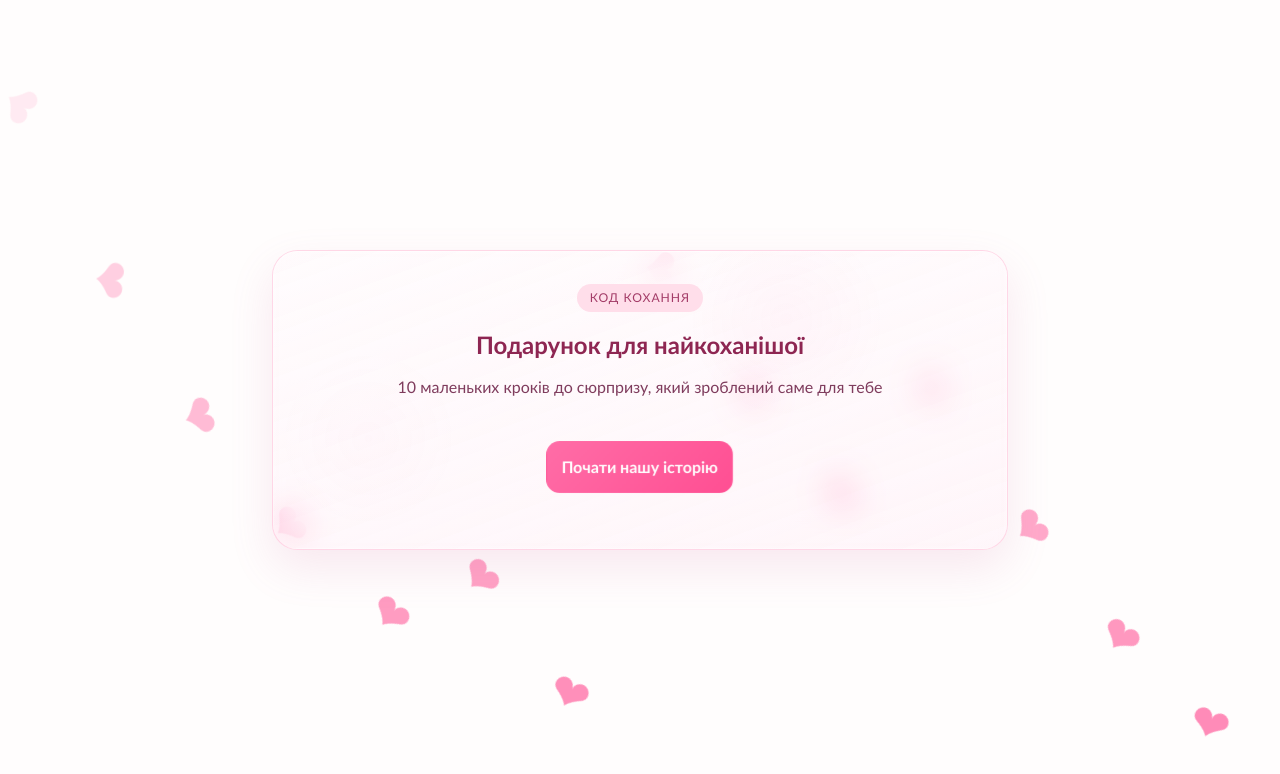
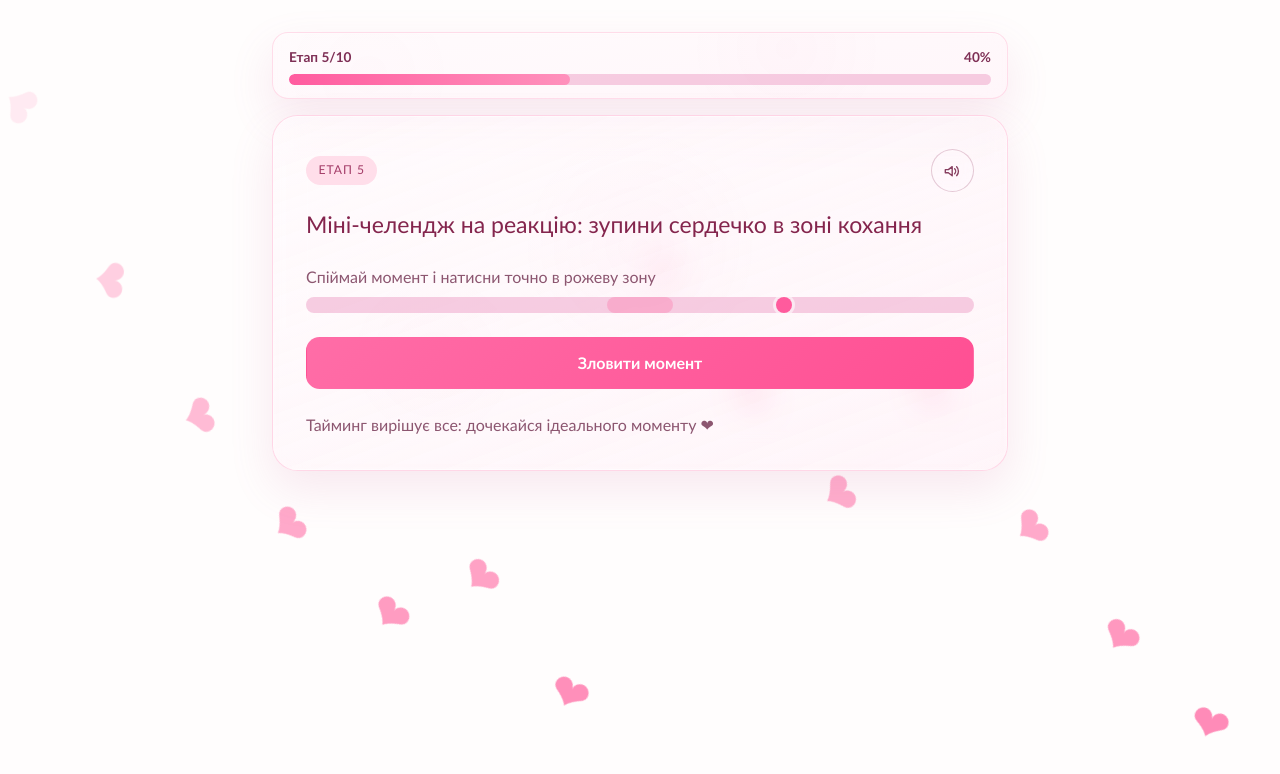
Before and after one commit to serhii-korniichuk/valentine-app, a React (Vite) app: page / in a window 1280 px wide. Shown: the top 774 px of the page. Built offline with nearby package versions, Linux system fonts and the light colour scheme.

Commit message:
feat: add hold and reaction stages with corresponding gameplay mechanics and UI updates

```diff
--- a/src/App.tsx
+++ b/src/App.tsx
@@ -1,28 +1,28 @@
-import { useMemo, useState } from 'react'
-import type { CSSProperties } from 'react'
-import classNames from 'classnames'
-import styles from './App.module.scss'
-import { quizScenario } from './config/quizScenario'
-import BackgroundHearts from './components/BackgroundHearts'
-import ConfettiBurst from './components/ConfettiBurst'
-import FinalScreen from './components/FinalScreen'
-import HomeScreen from './components/HomeScreen'
-import ProgressBar from './components/ProgressBar'
-import StageScreen from './components/StageScreen'
-import { usePullToRefresh } from './hooks/usePullToRefresh'
-import { useSound } from './hooks/useSound'
+import { useMemo, useState } from "react";
+import type { CSSProperties } from "react";
+import classNames from "classnames";
+import styles from "./App.module.scss";
+import { quizScenario } from "./config/quizScenario";
+import BackgroundHearts from "./components/BackgroundHearts";
+import ConfettiBurst from "./components/ConfettiBurst";
+import FinalScreen from "./components/FinalScreen";
+import HomeScreen from "./components/HomeScreen";
+import ProgressBar from "./components/ProgressBar";
+import StageScreen from "./components/StageScreen";
+import { usePullToRefresh } from "./hooks/usePullToRefresh";
+import { useSound } from "./hooks/useSound";
 
-type ViewMode = 'home' | 'stages' | 'final'
+type ViewMode = "home" | "stages" | "final";
 
 const App = () => {
-  const [mode, setMode] = useState<ViewMode>('home')
-  const [currentStage, setCurrentStage] = useState(0)
-  const [collectedHearts, setCollectedHearts] = useState<string[]>([])
-  const [confettiTrigger, setConfettiTrigger] = useState(0)
-  const [rewardOpened, setRewardOpened] = useState(false)
-  const [isTransitioning, setIsTransitioning] = useState(false)
+  const [mode, setMode] = useState<ViewMode>("stages");
+  const [currentStage, setCurrentStage] = useState(4);
+  const [collectedHearts, setCollectedHearts] = useState<string[]>([]);
+  const [confettiTrigger, setConfettiTrigger] = useState(0);
+  const [rewardOpened, setRewardOpened] = useState(false);
+  const [isTransitioning, setIsTransitioning] = useState(false);
 
-  const { enabled, setEnabled, unlock, play } = useSound()
+  const { enabled, setEnabled, unlock, play } = useSound();
   const {
     shellRef,
     pullDistance,
@@ -33,96 +33,101 @@ const App = () => {
     onPointerMove,
     onPointerUp,
     onPointerCancel,
-  } = usePullToRefresh()
+  } = usePullToRefresh();
 
-  const stages = quizScenario.stages
-  const activeStage = stages[currentStage]
-  const totalStages = stages.length
+  const stages = quizScenario.stages;
+  const activeStage = stages[currentStage];
+  const totalStages = stages.length;
 
-  const allRewardLabels = useMemo(() => stages.map((stage) => stage.rewardLabel), [stages])
+  const allRewardLabels = useMemo(
+    () => stages.map((stage) => stage.rewardLabel),
+    [stages],
+  );
 
   const triggerConfetti = () => {
-    setConfettiTrigger((prev) => prev + 1)
-  }
+    setConfettiTrigger((prev) => prev + 1);
+  };
 
   const startQuizFlow = async () => {
-    await unlock()
-    setMode('stages')
-    setCurrentStage(0)
-    setCollectedHearts([])
-    setRewardOpened(false)
-    setConfettiTrigger(0)
-    setIsTransitioning(false)
-  }
+    await unlock();
+    setMode("stages");
+    setCurrentStage(0);
+    setCollectedHearts([]);
+    setRewardOpened(false);
+    setConfettiTrigger(0);
+    setIsTransitioning(false);
+  };
 
   const startQuiz = async () => {
     if (quizScenario.home.unlockGate?.enabled) {
-      triggerConfetti()
-      await play('success')
+      triggerConfetti();
+      await play("success");
       setTimeout(() => {
-        void startQuizFlow()
-      }, quizScenario.home.unlockGate.successDelayMs)
-      return
+        void startQuizFlow();
+      }, quizScenario.home.unlockGate.successDelayMs);
+      return;
     }
 
-    await play('tap')
-    await startQuizFlow()
-  }
+    await play("tap");
+    await startQuizFlow();
+  };
 
   const completeStage = async (options?: { skipCelebration?: boolean }) => {
-    if (isTransitioning || mode !== 'stages') {
-      return
+    if (isTransitioning || mode !== "stages") {
+      return;
     }
 
-    setIsTransitioning(true)
-    const reward = stages[currentStage]?.rewardLabel
+    setIsTransitioning(true);
+    const reward = stages[currentStage]?.rewardLabel;
 
     if (reward) {
       setCollectedHearts((prev) => {
         if (prev.includes(reward)) {
-          return prev
+          return prev;
         }
 
-        return [...prev, reward]
-      })
+        return [...prev, reward];
+      });
     }
 
     try {
       if (!options?.skipCelebration) {
-        triggerConfetti()
-        await play('success')
+        triggerConfetti();
+        await play("success");
       } else {
-        await play('tap')
+        await play("tap");
       }
 
       if (currentStage >= totalStages - 1) {
-        setMode('final')
-        await play('celebration')
-        setIsTransitioning(false)
-        return
+        setMode("final");
+        await play("celebration");
+        setIsTransitioning(false);
+        return;
       }
 
       setTimeout(() => {
-        setCurrentStage((prev) => prev + 1)
-        setIsTransitioning(false)
-      }, quizScenario.ui.stageTransitionDelayMs)
+        setCurrentStage((prev) => prev + 1);
+        setIsTransitioning(false);
+      }, quizScenario.ui.stageTransitionDelayMs);
     } catch {
-      setIsTransitioning(false)
+      setIsTransitioning(false);
     }
-  }
+  };
 
   const openReward = async () => {
-    setRewardOpened(true)
-    triggerConfetti()
-    await play('celebration')
-  }
+    setRewardOpened(true);
+    triggerConfetti();
+    await play("celebration");
+  };
 
-  const currentProgress = mode === 'stages' ? currentStage : totalStages
+  const currentProgress = mode === "stages" ? currentStage : totalStages;
 
   return (
     <main
       ref={shellRef}
-      className={classNames(styles.appShell, { [styles.isHome]: mode === 'home' })}
+      className={classNames(styles.appShell, {
+        [styles.isHome]: mode === "home",
+      })}
       onPointerDown={onPointerDown}
       onPointerMove={onPointerMove}
       onPointerUp={onPointerUp}
@@ -133,7 +138,12 @@ const App = () => {
           [styles.pullRefreshReady]: pullDistance >= pullThreshold,
           [styles.pullRefreshLoading]: isRefreshing,
         })}
-        style={{ '--pull-offset': `${pullDistance}px`, '--pull-progress': pullProgress } as CSSProperties}
+        style={
+          {
+            "--pull-offset": `${pullDistance}px`,
+            "--pull-progress": pullProgress,
+          } as CSSProperties
+        }
         aria-hidden
       >
         <span className={styles.pullRefreshIcon}>❤</span>
@@ -142,7 +152,7 @@ const App = () => {
       <BackgroundHearts />
       <ConfettiBurst trigger={confettiTrigger} />
 
-      {mode !== 'home' && (
+      {mode !== "home" && (
         <ProgressBar
           current={currentProgress}
           total={totalStages}
@@ -151,7 +161,7 @@ const App = () => {
         />
       )}
 
-      {mode === 'home' && (
+      {mode === "home" && (
         <HomeScreen
           badge={quizScenario.home.badge}
           unlockGate={quizScenario.home.unlockGate}
@@ -160,34 +170,34 @@ const App = () => {
           startButtonLabel={quizScenario.home.startButton}
           startButtonPulse={quizScenario.home.startButtonPulse}
           onRevealInput={() => {
-            void play('tap')
+            void play("tap");
           }}
           onStart={startQuiz}
         />
       )}
 
-      {mode === 'stages' && activeStage && (
+      {mode === "stages" && activeStage && (
         <StageScreen
           stage={activeStage}
           onComplete={completeStage}
           onCelebrate={() => {
-            triggerConfetti()
-            void play('success')
+            triggerConfetti();
+            void play("success");
           }}
           soundEnabled={enabled}
           soundEnabledLabel={quizScenario.ui.soundToggle.onLabel}
           soundDisabledLabel={quizScenario.ui.soundToggle.offLabel}
           onToggleSound={() => {
-            setEnabled(!enabled)
+            setEnabled(!enabled);
           }}
           onTap={() => {
-            void play('tap')
+            void play("tap");
           }}
-          onAudioPlay={() => play('celebration')}
+          onAudioPlay={() => play("celebration")}
         />
       )}
 
-      {mode === 'final' && (
+      {mode === "final" && (
         <FinalScreen
           badge={quizScenario.final.badge}
           title={quizScenario.final.title}
@@ -195,13 +205,15 @@ const App = () => {
           rewardButtonLabel={quizScenario.final.rewardButton}
           rewardLine1={quizScenario.final.rewardLine1}
           rewardLine2={quizScenario.final.rewardLine2}
-          hearts={collectedHearts.length === 0 ? allRewardLabels : collectedHearts}
+          hearts={
+            collectedHearts.length === 0 ? allRewardLabels : collectedHearts
+          }
           onReward={openReward}
           rewardOpened={rewardOpened}
         />
       )}
     </main>
-  )
-}
+  );
+};
 
-export default App
+export default App;
--- a/src/components/StageScreen.tsx
+++ b/src/components/StageScreen.tsx
@@ -7,8 +7,10 @@ import AudioStage from './stages/AudioStage'
 import CatchStage from './stages/CatchStage'
 import ChoiceStage from './stages/ChoiceStage'
 import DateStage from './stages/DateStage'
+import HoldStage from './stages/HoldStage'
 import PreferenceStage from './stages/PreferenceStage'
 import PuzzleStage from './stages/PuzzleStage'
+import ReactionStage from './stages/ReactionStage'
 import SoundToggle from './SoundToggle'
 import TruthStage from './stages/TruthStage'
 
@@ -60,6 +62,10 @@ const StageScreen = ({
       {stage.kind === 'puzzle' && <PuzzleStage stage={stage} onComplete={onComplete} onTap={onTap} />}
 
       {stage.kind === 'audio' && <AudioStage stage={stage} onPlay={onAudioPlay} onComplete={onComplete} />}
+
+      {stage.kind === 'hold' && <HoldStage stage={stage} onComplete={onComplete} onTap={onTap} />}
+
+      {stage.kind === 'reaction' && <ReactionStage stage={stage} onComplete={onComplete} onTap={onTap} />}
     </ScreenCard>
   )
 }
--- /dev/null
+++ b/src/components/stages/HoldStage.tsx
@@ -0,0 +1,116 @@
+import { useRef, useState } from 'react'
+import type { HoldStage as HoldStageConfig } from '../../types/quiz'
+import stageStyles from './StageCommon.module.scss'
+
+type HoldStageProps = {
+  stage: HoldStageConfig
+  onComplete: () => void
+  onTap: () => void
+}
+
+const HoldStage = ({ stage, onComplete, onTap }: HoldStageProps) => {
+  const [progress, setProgress] = useState(0)
+  const [isHolding, setIsHolding] = useState(false)
+  const [isCompleted, setIsCompleted] = useState(false)
+  const [hint, setHint] = useState(stage.rules.idleHint)
+
+  const rafRef = useRef<number | null>(null)
+  const startAtRef = useRef<number | null>(null)
+
+  const stopRaf = () => {
+    if (rafRef.current === null) {
+      return
+    }
+
+    window.cancelAnimationFrame(rafRef.current)
+    rafRef.current = null
+  }
+
+  const finishStage = () => {
+    setIsCompleted(true)
+    setIsHolding(false)
+    setProgress(100)
+    setHint(stage.rules.successMessage)
+    stopRaf()
+    onComplete()
+  }
+
+  const tick = (timestamp: number) => {
+    if (startAtRef.current === null) {
+      startAtRef.current = timestamp
+    }
+
+    const elapsed = timestamp - startAtRef.current
+    const nextProgress = Math.min(100, (elapsed / stage.rules.holdDurationMs) * 100)
+    setProgress(nextProgress)
+
+    if (nextProgress >= 100) {
+      finishStage()
+      return
+    }
+
+    rafRef.current = window.requestAnimationFrame(tick)
+  }
+
+  const handlePointerDown = () => {
+    if (isCompleted || isHolding) {
+      return
+    }
+
+    onTap()
+    setIsHolding(true)
+    setHint(stage.rules.idleHint)
+    startAtRef.current = null
+    stopRaf()
+    rafRef.current = window.requestAnimationFrame(tick)
+  }
+
+  const handlePointerUp = () => {
+    if (isCompleted || !isHolding) {
+      return
+    }
+
+    setIsHolding(false)
+    stopRaf()
+    startAtRef.current = null
+    setProgress(0)
+    setHint(stage.rules.resetHint)
+  }
+
+  const buttonLabel = isCompleted
+    ? stage.rules.buttonSuccessLabel
+    : isHolding
+      ? stage.rules.buttonHoldingLabel
+      : stage.rules.buttonIdleLabel
+
+  return (
+    <div className={stageStyles.stageBody}>
+      <p className={stageStyles.stagePrompt}>{stage.prompt}</p>
+
+      <div className={stageStyles.holdProgressWrap}>
+        <p className={stageStyles.helperText}>
+          {stage.rules.progressLabel}: {Math.round(progress)}%
+        </p>
+        <div className={stageStyles.holdProgressTrack} aria-hidden>
+          <span className={stageStyles.holdProgressFill} style={{ width: `${progress}%` }} />
+        </div>
+      </div>
+
+      <button
+        className={stageStyles.holdButton}
+        type="button"
+        disabled={isCompleted}
+        onPointerDown={handlePointerDown}
+        onPointerUp={handlePointerUp}
+        onPointerLeave={handlePointerUp}
+        onPointerCancel={handlePointerUp}
+      >
+        {buttonLabel}
+      </button>
+
+      <p className={stageStyles.helperText}>{hint}</p>
+    </div>
+  )
+}
+
+export default HoldStage
--- /dev/null
+++ b/src/components/stages/ReactionStage.tsx
@@ -0,0 +1,100 @@
+import { useEffect, useRef, useState } from 'react'
+import type { ReactionStage as ReactionStageConfig } from '../../types/quiz'
+import Button from '../shared/Button'
+import stageStyles from './StageCommon.module.scss'
+
+type ReactionStageProps = {
+  stage: ReactionStageConfig
+  onComplete: () => void
+  onTap: () => void
+}
+
+const resolveMarkerPosition = (elapsedMs: number, cycleDurationMs: number) => {
+  const phase = (elapsedMs % cycleDurationMs) / cycleDurationMs
+
+  if (phase <= 0.5) {
+    return phase * 200
+  }
+
+  return (1 - phase) * 200
+}
+
+const ReactionStage = ({ stage, onComplete, onTap }: ReactionStageProps) => {
+  const [markerPosition, setMarkerPosition] = useState(0)
+  const [isCompleted, setIsCompleted] = useState(false)
+  const [message, setMessage] = useState(stage.rules.idleMessage)
+
+  const startAtRef = useRef(0)
+  const frameRef = useRef<number | null>(null)
+
+  useEffect(() => {
+    startAtRef.current = performance.now()
+
+    const animate = (timestamp: number) => {
+      const elapsed = timestamp - startAtRef.current
+      const next = resolveMarkerPosition(elapsed, stage.rules.cycleDurationMs)
+      setMarkerPosition(next)
+      frameRef.current = window.requestAnimationFrame(animate)
+    }
+
+    frameRef.current = window.requestAnimationFrame(animate)
+
+    return () => {
+      if (frameRef.current !== null) {
+        window.cancelAnimationFrame(frameRef.current)
+      }
+    }
+  }, [stage.rules.cycleDurationMs])
+
+  const handleTry = () => {
+    if (isCompleted) {
+      return
+    }
+
+    onTap()
+    const elapsedNow = performance.now() - startAtRef.current
+    const markerNow = resolveMarkerPosition(elapsedNow, stage.rules.cycleDurationMs)
+    const isInSweetSpot =
+      markerNow >= stage.rules.sweetSpotStart && markerNow <= stage.rules.sweetSpotEnd
+
+    if (!isInSweetSpot) {
+      setMessage(stage.rules.failMessage)
+      return
+    }
+
+    setIsCompleted(true)
+    setMessage(stage.rules.successMessage)
+
+    window.setTimeout(() => {
+      onComplete()
+    }, stage.rules.successDelayMs)
+  }
+
+  return (
+    <div className={stageStyles.stageBody}>
+      <p className={stageStyles.stagePrompt}>{stage.prompt}</p>
+
+      <div className={stageStyles.reactionWrap}>
+        <p className={stageStyles.helperText}>{stage.rules.meterLabel}</p>
+        <div className={stageStyles.reactionTrack} aria-hidden>
+          <span
+            className={stageStyles.reactionSweetSpot}
+            style={{
+              left: `${stage.rules.sweetSpotStart}%`,
+              width: `${stage.rules.sweetSpotEnd - stage.rules.sweetSpotStart}%`,
+            }}
+          />
+          <span className={stageStyles.reactionMarker} style={{ left: `${markerPosition}%` }} />
+        </div>
+      </div>
+
+      <Button variant="primary" type="button" onPointerDown={handleTry} disabled={isCompleted}>
+        {stage.rules.actionButtonLabel}
+      </Button>
+
+      <p className={stageStyles.helperText}>{message}</p>
+    </div>
+  )
+}
+
+export default ReactionStage
--- a/src/components/stages/StageCommon.module.scss
+++ b/src/components/stages/StageCommon.module.scss
@@ -66,6 +66,99 @@
   min-height: 1.6rem;
   font-weight: 700;
   color: var(--color-puzzle-line-text);
+}
+
+.holdProgressWrap {
+  display: grid;
+  gap: 0.5rem;
+}
+
+.holdProgressTrack {
+  width: 100%;
+  height: 0.9rem;
+  border-radius: 999px;
+  background: var(--color-progress-track);
+  overflow: hidden;
+}
+
+.holdProgressFill {
+  display: block;
+  height: 100%;
+  border-radius: inherit;
+  background: linear-gradient(
+    135deg,
+    var(--color-progress-fill-start) 0%,
+    var(--color-progress-fill-end) 100%
+  );
+  transition: width 90ms linear;
+}
+
+.holdButton {
+  border-radius: 0.85rem;
+  border: 0;
+  padding: 0.95rem 1rem;
+  cursor: pointer;
+  background: linear-gradient(
+    135deg,
+    var(--color-button-primary-start) 0%,
+    var(--color-button-primary-end) 100%
+  );
+  color: var(--color-button-primary-text);
+  font-weight: 700;
+  transition:
+    transform 180ms ease,
+    box-shadow 220ms ease,
+    filter 220ms ease;
+
+  &:hover:not(:disabled) {
+    transform: scale(1.015);
+    box-shadow:
+      0 0 0 3px var(--color-focus-ring-strong),
+      0 10px 24px rgb(var(--color-button-pulse-rgb) / 0.28);
+  }
+
+  &:active:not(:disabled) {
+    transform: scale(0.992);
+    filter: saturate(1.08) brightness(0.96);
+  }
+
+  &:disabled {
+    opacity: 0.72;
+    cursor: default;
+  }
+}
+
+.reactionWrap {
+  display: grid;
+  gap: 0.5rem;
+}
+
+.reactionTrack {
+  position: relative;
+  width: 100%;
+  height: 1rem;
+  border-radius: 999px;
+  background: var(--color-progress-track);
+  overflow: hidden;
+}
+
+.reactionSweetSpot {
+  position: absolute;
+  top: 0;
+  bottom: 0;
+  border-radius: 999px;
+  background: rgb(var(--color-button-pulse-rgb) / 0.28);
+}
+
+.reactionMarker {
+  position: absolute;
+  top: 50%;
+  width: 1rem;
+  height: 1rem;
+  border-radius: 50%;
+  background: var(--color-catch-heart-bg);
+  box-shadow: 0 0 0 3px rgb(255 255 255 / 0.55);
+  transform: translate(-50%, -50%);
 }
 
 .catchArea {
--- a/src/config/quizScenario.ts
+++ b/src/config/quizScenario.ts
@@ -16,7 +16,7 @@ export const quizScenario: QuizScenarioConfig = {
     badge: "Міні-гра",
     unlockGate: {
       enabled: true,
-      code: "14022024",
+      code: "14022026",
       codeLength: 8,
       tagLabel: "код кохання",
       codeInputLabel: "Введи 8-значний схований код",
@@ -102,7 +102,7 @@ export const quizScenario: QuizScenarioConfig = {
         timeoutPraiseText:
           "Час вийшов, але ти молодець! Спробуй знову зібрати всі ті частинки мого серця, що я тобі дарую 🥰",
         retryButtonLabel: "Спробувати ще раз",
-        successText: "Ти зловила всі мої частинки серця! Неймовірно ❤",
+        successText: "Ти зловила всі мої частинки серця! Ти\u00A0неймовірна ❤",
         continueButtonLabel: "Далі",
         retryAfterSuccessButtonLabel: "Спробувати ще раз",
         minSpawnDistancePercent: 34,
@@ -114,26 +114,28 @@ export const quizScenario: QuizScenarioConfig = {
         },
       },
       scoreLabel: "Спіймано",
-      timeLabel: "Час",
+      timeLabel: "Таймер",
       secondsSuffix: "с",
       heartAriaLabel: "Спіймати сердечко",
       rewardLabel: "Серце драйву",
     },
     {
       id: 5,
-      kind: "preference",
+      kind: "reaction",
       title: "Етап 5",
-      prompt: "Що ідеально підходить для нашого вечора?",
-      options: [
-        { id: "sushi-movie", label: "Суші + фільм" },
-        { id: "pizza-series", label: "Піца + серіал" },
-        { id: "dessert-walk", label: "Десерт + прогулянка" },
-      ],
-      helper: "Вибери те, що сьогодні хочеться найбільше.",
+      prompt: "Міні-челендж на реакцію: зупини сердечко в зоні кохання",
       rules: {
-        type: "any",
+        cycleDurationMs: 1500,
+        sweetSpotStart: 45,
+        sweetSpotEnd: 55,
+        successDelayMs: 380,
+        meterLabel: "Спіймай момент і натисни точно в рожеву зону",
+        actionButtonLabel: "Зловити момент",
+        idleMessage: "Тайминг вирішує все: дочекайся ідеального моменту ❤",
+        failMessage: "Ледь-ледь! Ще одна спроба ідеального таймінгу.",
+        successMessage: "Ідеально! Ти зловила цей момент ✨",
       },
-      rewardLabel: "Серце смаків",
+      rewardLabel: "Серце моменту",
     },
     {
       id: 6,
@@ -182,16 +184,21 @@ export const quizScenario: QuizScenarioConfig = {
     },
     {
       id: 9,
-      kind: "audio",
+      kind: "hold",
       title: "Етап 9",
-      prompt: "Натисни, щоб почути романтичний аудіо-сюрприз",
-      caption: "Навіть коли мовчу, я думаю про тебе з усмішкою.",
-      playButtonLabel: "Відтворити",
-      continueButtonLabel: "Продовжити",
+      prompt:
+        "Міні-челендж: затисни кнопку, щоб «пульс кохання» дійшов до 100%",
       rules: {
-        requirePlayBeforeContinue: true,
+        holdDurationMs: 2600,
+        progressLabel: "Пульс кохання",
+        idleHint: "Затисни кнопку і не відпускай до повного заповнення.",
+        resetHint: "Майже! Спробуй ще раз і потримай трохи довше ❤",
+        successMessage: "Ти зробила це ідеально!",
+        buttonIdleLabel: "Тримай мене",
+        buttonHoldingLabel: "Тримай... ще трохи",
+        buttonSuccessLabel: "Відкрито",
       },
-      rewardLabel: "Серце мелодій",
+      rewardLabel: "Серце ритму",
     },
     {
       id: 10,
```
Also changed, not shown: src/types/quiz.ts (+37 -0 lines).
